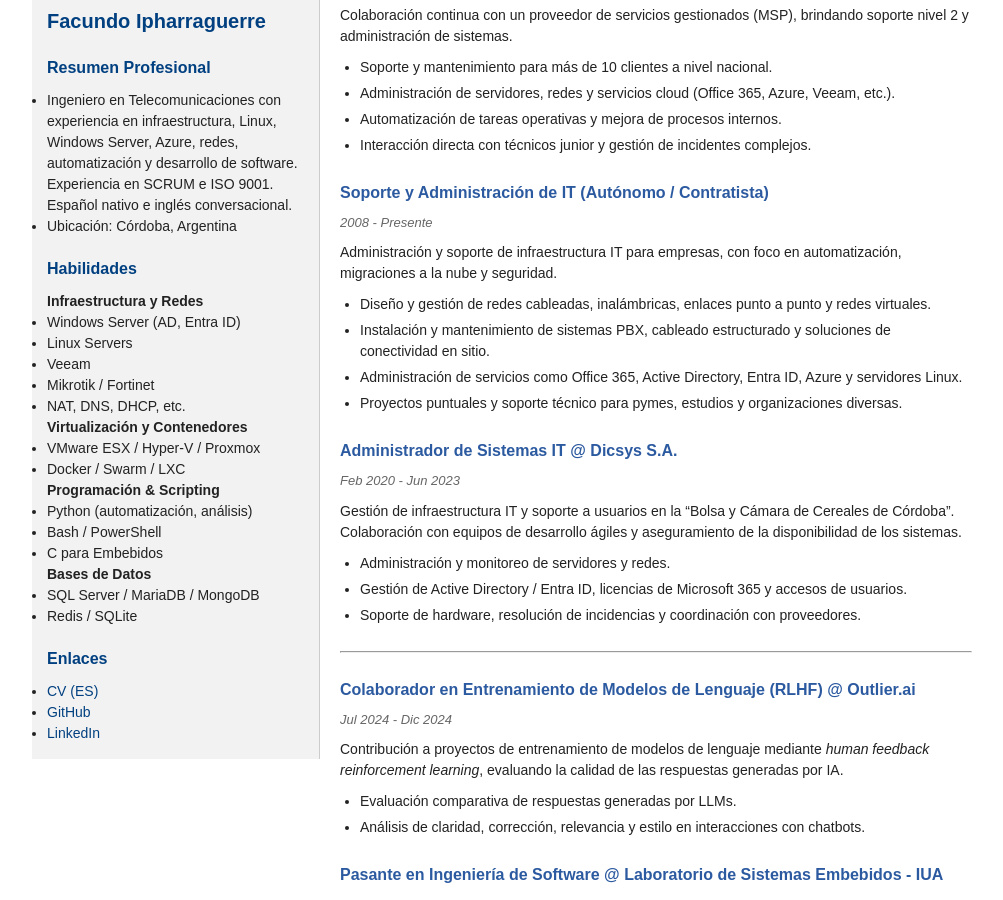
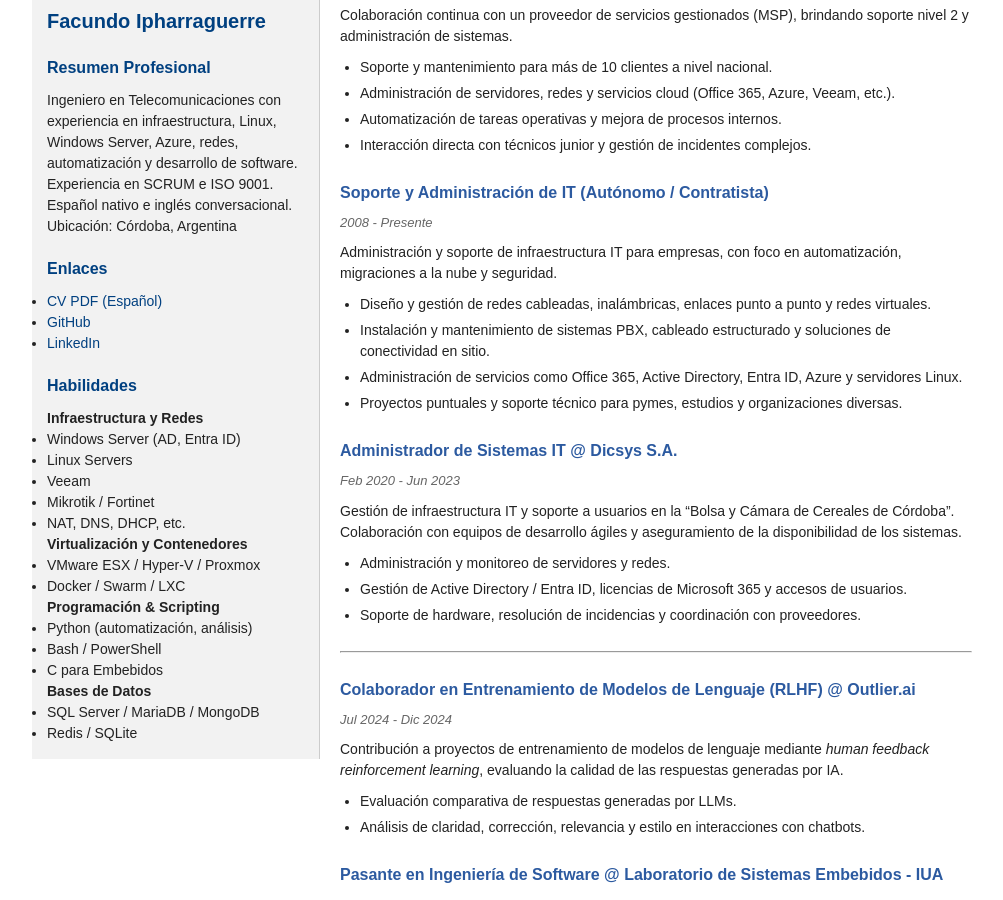
Before and after one commit to fipharraguerre/cv-homepage, a Jekyll site: the page built from index_es.md, in a window 1280 px wide and 900 px high, scrolled down 197 px. Shown: the whole window, without its empty margins (128-1131 px from the left). Built offline with Jekyll 4.4.1, drawn with Linux system fonts in a browser that asks for light colours.

Commit message:
sidebar minor fixes

```diff
--- a/index_es.md
+++ b/index_es.md
@@ -8,8 +8,13 @@ sidebar: |
   ## Facundo Ipharraguerre
 
   ### Resumen Profesional
-  - Ingeniero en Telecomunicaciones con experiencia en infraestructura, Linux, Windows Server, Azure, redes, automatización y desarrollo de software. Experiencia en SCRUM e ISO 9001. Español nativo e inglés conversacional.
-  - Ubicación: Córdoba, Argentina
+  Ingeniero en Telecomunicaciones con experiencia en infraestructura, Linux, Windows Server, Azure, redes, automatización y desarrollo de software. Experiencia en SCRUM e ISO 9001. Español nativo e inglés conversacional.
+  Ubicación: Córdoba, Argentina
+
+  ### Enlaces
+  - [CV PDF (Español)](https://docs.google.com/document/d/14y6YgJxdFQoSsdAEsNr-gM4WH1WVxxiNKm3tBvMp_0A/edit?usp=sharing)
+  - [GitHub](https://github.com/fipharraguerre)
+  - [LinkedIn](https://linkedin.com/in/fipharraguerre/)
 
   ### Habilidades
 
@@ -33,12 +38,6 @@ sidebar: |
   - SQL Server / MariaDB / MongoDB
   - Redis / SQLite
 
-
-  ### Enlaces
-  - [CV (ES)](https://docs.google.com/document/d/14y6YgJxdFQoSsdAEsNr-gM4WH1WVxxiNKm3tBvMp_0A/edit?usp=sharing)
-  - [GitHub](https://github.com/fipharraguerre)
-  - [LinkedIn](https://linkedin.com/in/fipharraguerre/)
-
 ---
 
 {% include experience_es.md %}
```
Also changed, not shown: index_en.md (+1 -1 lines).
